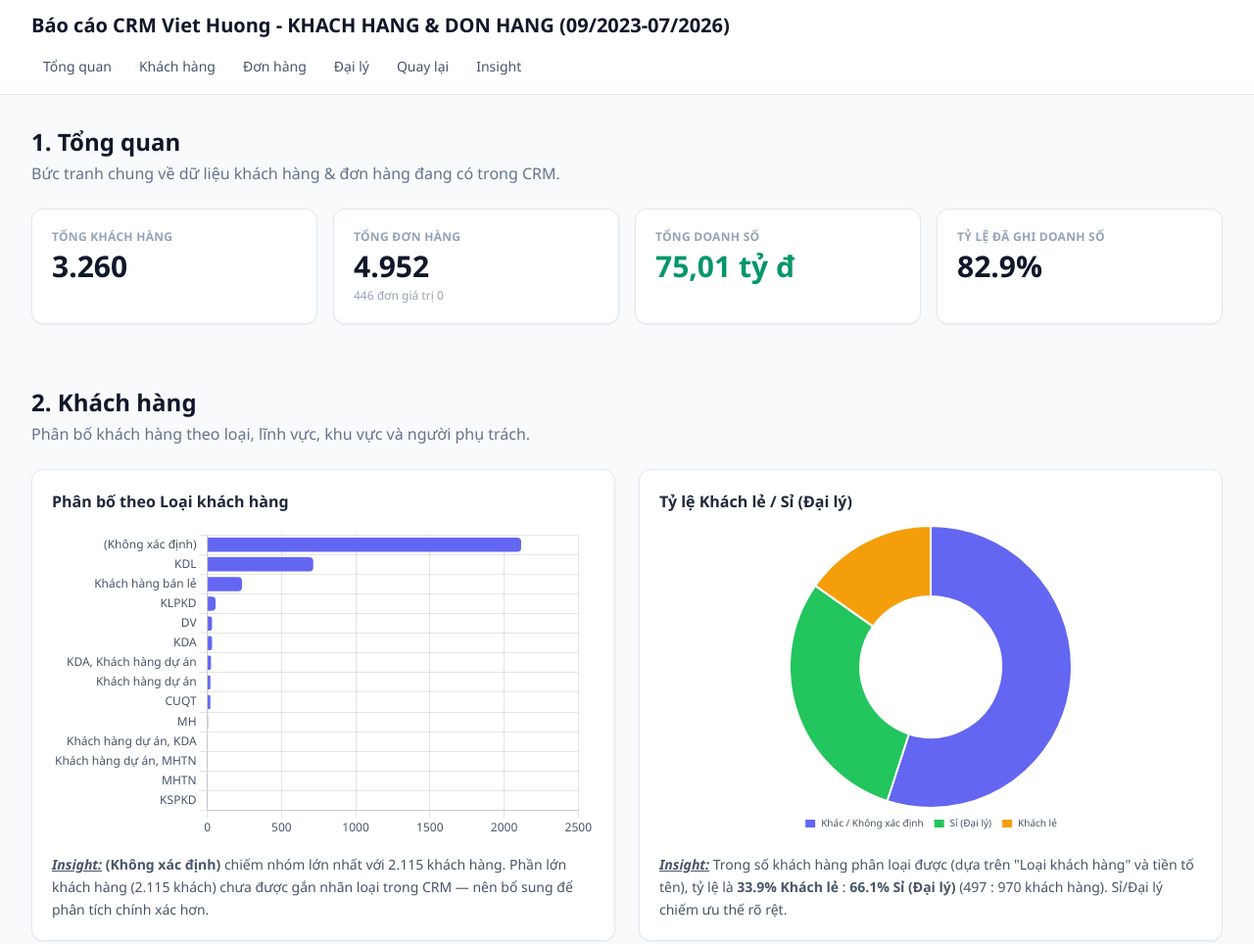
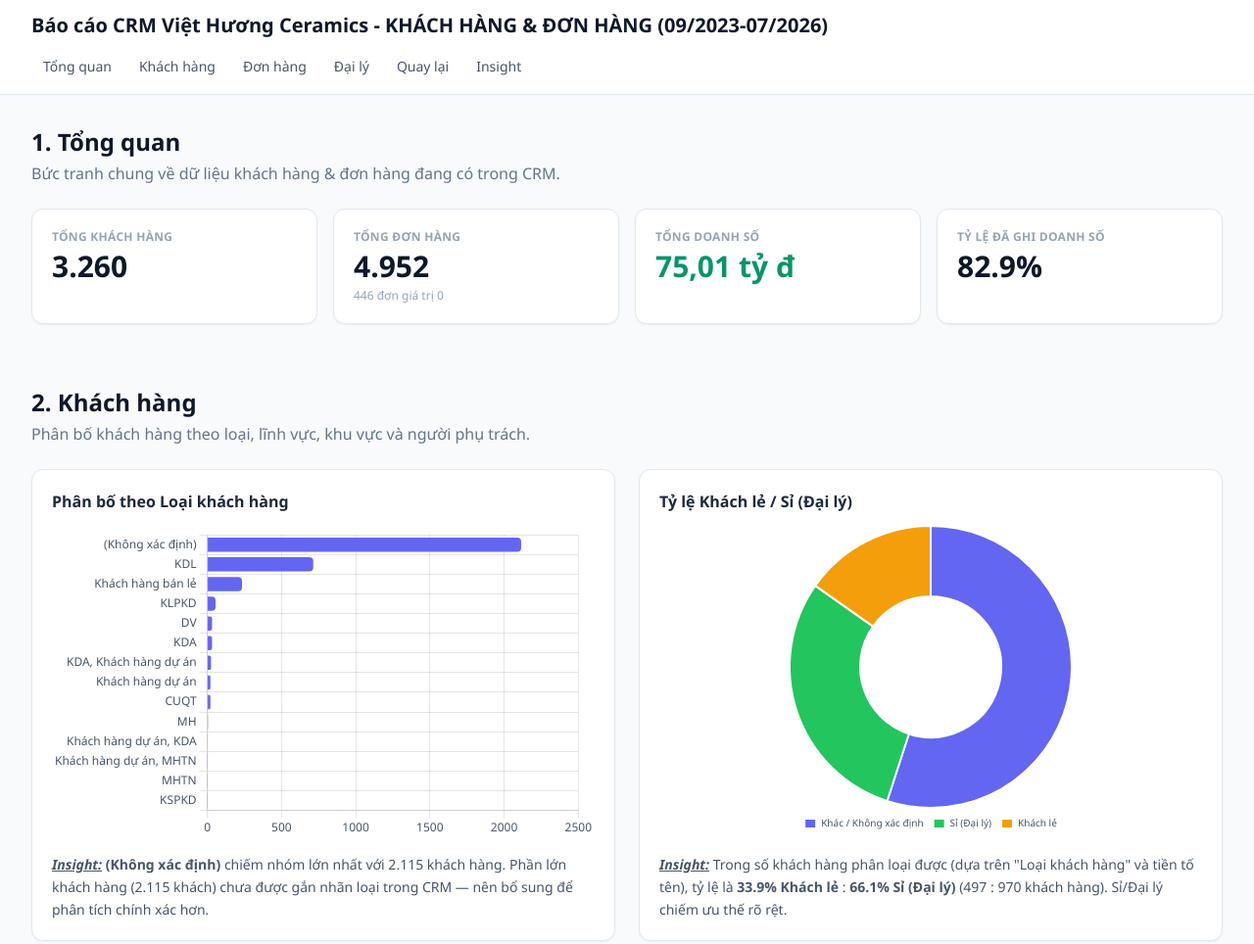
Before and after one commit to thuongvan23/CRMVH, a plain HTML site: page index.html in a window 1280 px wide. Shown: the top 964 px of the page at 98% size. Drawn offline with nearby package versions, Linux system fonts and the light colour scheme.

Commit message:
Update index.html

```diff
--- a/index.html
+++ b/index.html
@@ -3,7 +3,7 @@
 <head>
 <meta charset="UTF-8">
 <meta name="viewport" content="width=device-width, initial-scale=1.0">
-<title>Báo cáo phân tích CRM Viet Huong — Khách hàng &amp; Đơn hàng</title>
+<title>CRM Việt Hương Ceramics — Khách hàng &amp; Đơn hàng</title>
 <script src="https://cdn.tailwindcss.com"></script>
 <script src="https://cdn.jsdelivr.net/npm/chart.js@4.4.4/dist/chart.umd.min.js"></script>
 <style>
@@ -19,7 +19,7 @@
 <header class="sticky top-0 z-30 bg-white/90 backdrop-blur border-b border-slate-200">
   <div class="max-w-7xl mx-auto px-4 sm:px-6 lg:px-8 py-3 flex flex-wrap items-center justify-between gap-3">
     <div>
-      <h1 class="text-lg sm:text-xl font-bold text-slate-900">Báo cáo CRM Viet Huong - KHACH HANG & DON HANG (09/2023-07/2026)</h1>
+      <h1 class="text-lg sm:text-xl font-bold text-slate-900">Báo cáo CRM Việt Hương Ceramics - KHÁCH HÀNG & ĐƠN HÀNG (09/2023-07/2026)</h1>
       <!-- <p class="text-xs text-slate-500">Nguồn: CRM_Account_02.07.2026_10.44.30_920.xlsx · CRM_Saleorder_02.07.2026_10.40.58_376.xlsx</p> -->
     </div>
     <nav class="flex flex-wrap gap-1 text-sm">
```
